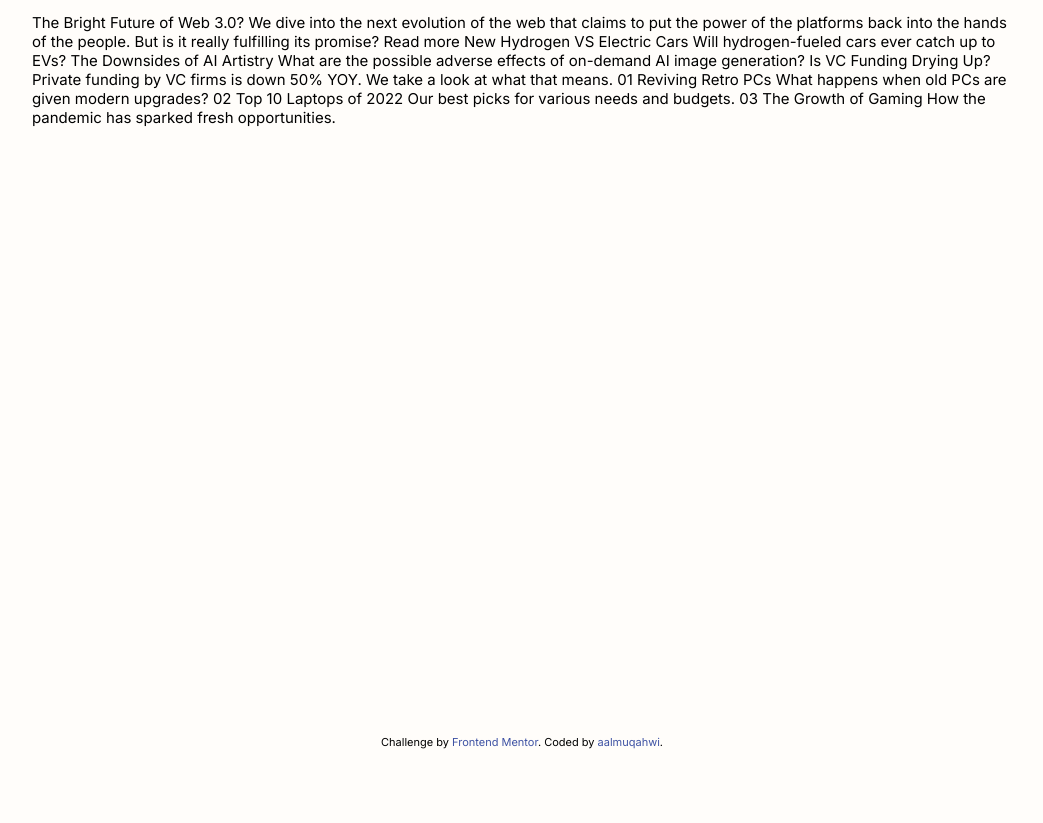
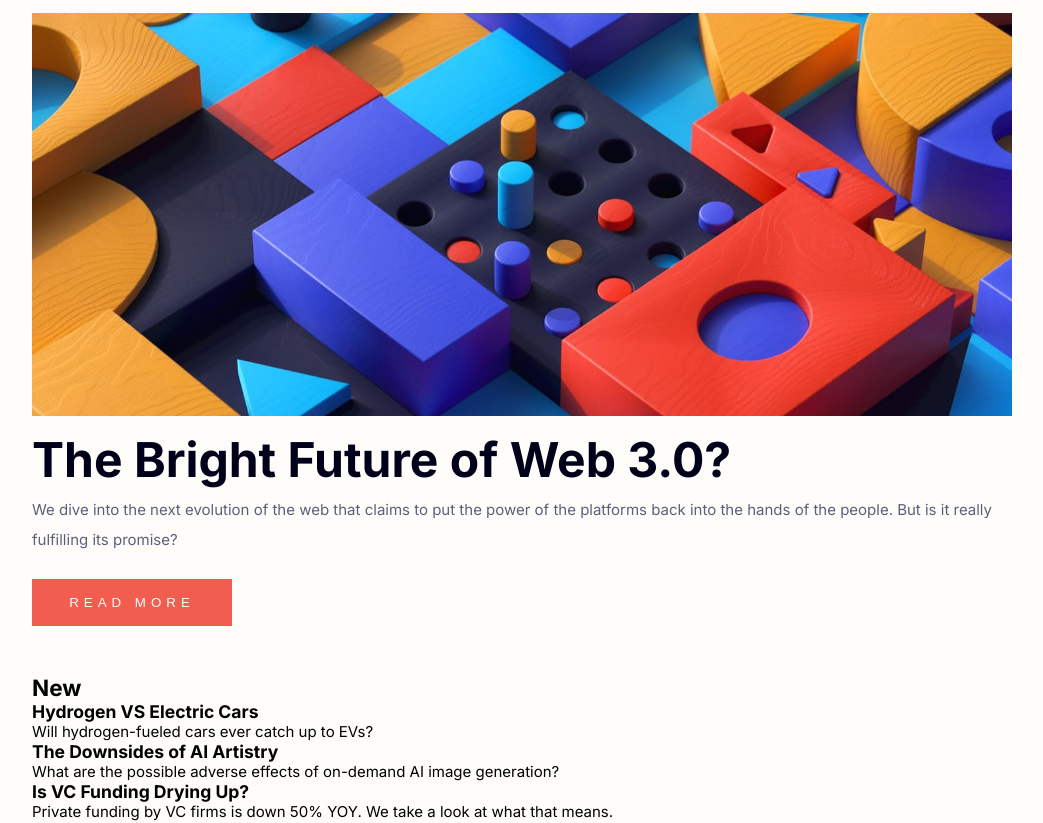
Before and after one commit to aalmuqahwi/frontend-mentor-news-homepage, a website: page index.html in a window 1280 px wide. Shown: the part 136-959 px from the top of the page, without its empty margins (118-1161 px from the left). Before the commit the page ends 885 px from the top, so only its background shows below. Drawn offline with Linux system fonts and the light colour scheme; files whose address does not match are found by name.

Commit message:
added html structure and styled the latest blog section

```diff
--- a/css/styles.css
+++ b/css/styles.css
@@ -6,6 +6,10 @@
 
 a {
   text-decoration: none;
+}
+
+img {
+  max-width: 100%;
 }
 
 body {
@@ -108,6 +112,46 @@ body div.backdrop.show {
     color: hsl(236deg, 13%, 42%);
   }
 }
+.container main {
+  display: flex;
+  gap: 3rem;
+  flex-direction: column;
+}
+.container main .latest-blog {
+  display: flex;
+  gap: 1rem;
+  flex-direction: column;
+}
+.container main .latest-blog .info {
+  display: flex;
+  gap: 0.7rem;
+  justify-content: space-between;
+  flex-direction: column;
+}
+.container main .latest-blog .info h1 {
+  color: hsl(240deg, 100%, 5%);
+  font-size: 3rem;
+  line-height: 1;
+}
+.container main .latest-blog .info .info-content {
+  display: flex;
+  gap: 1.5rem;
+  flex-direction: column;
+  justify-content: space-between;
+}
+.container main .latest-blog .info .info-content p {
+  line-height: 2;
+  color: hsl(236deg, 13%, 42%);
+}
+.container main .latest-blog .info .info-content button {
+  border: none;
+  background-color: hsl(5deg, 85%, 63%);
+  color: hsl(36deg, 100%, 99%);
+  padding: 1rem 2rem;
+  width: 200px;
+  text-transform: uppercase;
+  letter-spacing: 5px;
+}
 @media screen and (min-width: 1024px) {
   .container {
     margin-left: 150px;
--- a/index.html
+++ b/index.html
@@ -46,23 +46,90 @@
           </div>
         </div>
       </div>
-      The Bright Future of Web 3.0? We dive into the next evolution of the web
-      that claims to put the power of the platforms back into the hands of the
-      people. But is it really fulfilling its promise? Read more New Hydrogen VS
-      Electric Cars Will hydrogen-fueled cars ever catch up to EVs? The
-      Downsides of AI Artistry What are the possible adverse effects of
-      on-demand AI image generation? Is VC Funding Drying Up? Private funding by
-      VC firms is down 50% YOY. We take a look at what that means. 01 Reviving
-      Retro PCs What happens when old PCs are given modern upgrades? 02 Top 10
-      Laptops of 2022 Our best picks for various needs and budgets. 03 The
-      Growth of Gaming How the pandemic has sparked fresh opportunities.
+
+      <main>
+        <div class="latest-blog">
+          <picture>
+            <source
+              media="(max-width: 650px)"
+              srcset="images/image-web-3-mobile.jpg"
+            />
+            <img src="images//image-web-3-desktop.jpg" alt="image" />
+          </picture>
+          <div class="info">
+            <h1>The Bright Future of Web 3.0?</h1>
+            <div class="info-content">
+              <p>
+                We dive into the next evolution of the web that claims to put
+                the power of the platforms back into the hands of the people.
+                But is it really fulfilling its promise?
+              </p>
+              <button>Read more</button>
             </div>
+          </div>
+        </div>
+
+        <div class="new-list">
+          <h2>New</h2>
+          <div class="blogs">
+            <div class="blog">
+              <h3>Hydrogen VS Electric Cars</h3>
+              <p>Will hydrogen-fueled cars ever catch up to EVs?</p>
+            </div>
+            <div class="blog">
+              <h3>The Downsides of AI Artistry</h3>
+              <p>
+                What are the possible adverse effects of on-demand AI image
+                generation?
+              </p>
+            </div>
+            <div class="blog">
+              <h3>Is VC Funding Drying Up?</h3>
+              <p>
+                Private funding by VC firms is down 50% YOY. We take a look at
+                what that means.
+              </p>
+            </div>
+          </div>
+        </div>
+
+        <div class="top-blogs">
+          <div class="top-blog">
+            <img src="images/image-retro-pcs.jpg" alt="" />
+            <div class="top-blog-content">
+              <h2>01</h2>
+              <h3>Reviving Retro PCs</h3>
+              <p>What happens when old PCs are given modern upgrades?</p>
+            </div>
+          </div>
+          <div class="top-blog">
+            <img src="images/image-top-laptops.jpg" alt="" />
+            <div class="top-blog-content">
+              <h2>02</h2>
+              <h3>Top 10 Laptops of 2022</h3>
+              <p>Our best picks for various needs and budgets.</p>
+            </div>
+          </div>
+          <div class="top-blog">
+            <img src="images/image-gaming-growth.jpg" alt="" />
+            <div class="top-blog-content">
+              <h2>03</h2>
+              <h3>The Growth of Gaming</h3>
+              <p>How the pandemic has sparked fresh opportunities.</p>
+            </div>
+          </div>
+        </div>
+
         <div class="attribution">
           Challenge by
           <a href="https://www.frontendmentor.io?ref=challenge" target="_blank"
             >Frontend Mentor</a
           >. Coded by
-      <a href="https://www.frontendmentor.io/profile/aalmuqahwi">aalmuqahwi</a>.
+          <a href="https://www.frontendmentor.io/profile/aalmuqahwi"
+            >aalmuqahwi</a
+          >.
+        </div>
+      </main>
     </div>
 
     <script>
--- a/sass/index.scss
+++ b/sass/index.scss
@@ -17,6 +17,10 @@ $very-dark-blue: hsl(240, 100%, 5%);
 
 a {
   text-decoration: none;
+}
+
+img {
+  max-width: 100%;
 }
 
 body {
@@ -133,6 +137,53 @@ body {
     }
   }
 
+  main {
+    display: flex;
+    gap: 3rem;
+    flex-direction: column;
+
+    .latest-blog {
+      display: flex;
+      gap: 1rem;
+      flex-direction: column;
+
+      .info {
+        display: flex;
+        gap: 0.7rem;
+        justify-content: space-between;
+        flex-direction: column;
+
+        h1 {
+          color: $very-dark-blue;
+          font-size: 3rem;
+          line-height: 1;
+        }
+
+        .info-content {
+          display: flex;
+          gap: 1.5rem;
+          flex-direction: column;
+          justify-content: space-between;
+
+          p {
+            line-height: 2;
+            color: $dark-grayish-blue;
+          }
+
+          button {
+            border: none;
+            background-color: $soft-red;
+            color: $off-white;
+            padding: 1rem 2rem;
+            width: 200px;
+            text-transform: uppercase;
+            letter-spacing: 5px;
+          }
+        }
+      }
+    }
+  }
+
   @media screen and (min-width: 1024px) {
     margin: {
       left: 150px;
```
Lines whose indentation alone changed are shown as unchanged.
